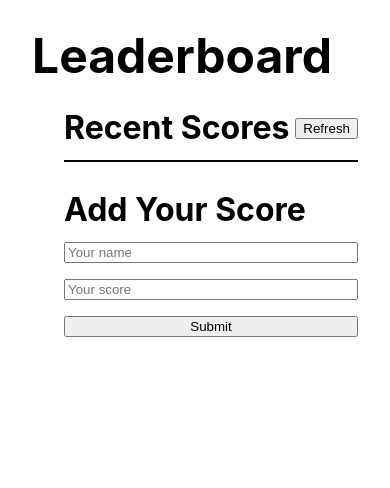
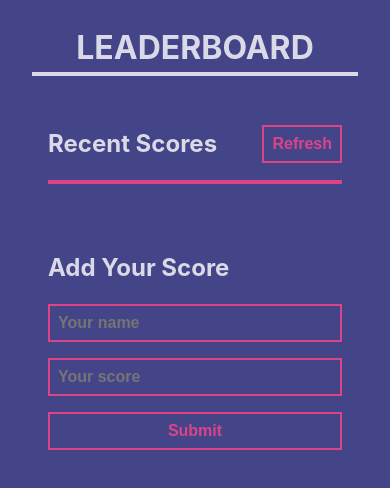
Before and after one commit to brenoxav/leaderboard, a website built with webpack: page src/index.html in a window 390 px wide. Built offline with nearby package versions, Linux system fonts and the light colour scheme; no server answers.

Commit message:
Apply styling, update screenshot, fix linter errors

```diff
--- a/src/index.html
+++ b/src/index.html
@@ -15,7 +15,7 @@
       <div class="scores-wrapper">
         <div>
           <h2>Recent Scores</h2>
-          <button class="btn-refresh" type="button">Refresh</button>
+          <button class="btn btn-refresh" type="button">Refresh</button>
         </div>
         <ul class="score-list">
         </ul>
@@ -25,7 +25,7 @@
         <form class="score-form" action="post">
           <input class="input-name" type="text" placeholder="Your name" maxlength="12">
           <input class="input-score" type="number" placeholder="Your score" min="0" max="999999">
-          <button class="btn-submit" type="button">Submit</button>
+          <button class="btn btn-submit" type="button">Submit</button>
         </form>
       </div>
     </div>
--- a/src/style.css
+++ b/src/style.css
@@ -119,6 +119,8 @@ body {
     “Droid Sans”,
     “Helvetica Neue”,
     sans-serif;
+  color: #fffc;
+  background-color: #448;
 }
 
 ol,
@@ -149,14 +151,38 @@ table {
 h1 {
   font-size: 3rem;
   margin-bottom: 2rem;
+  padding-bottom: 0.5rem;
+  text-transform: uppercase;
+  border-bottom: 4px solid #fffc;
 }
 
 h2 {
   font-size: 2rem;
+  padding: 0.5rem 0;
 }
 
 input {
   margin-bottom: 1rem;
+  font-size: 1rem;
+  font-weight: bold;
+  color: #fff;
+  border: 2px solid #d48;
+  background-color: transparent;
+  padding: 0.5rem;
+}
+
+.btn {
+  padding: 0.5rem;
+  border: 2px solid #d48;
+  font-size: 1rem;
+  font-weight: bold;
+  color: #d48;
+  background-color: transparent;
+}
+
+.btn:hover {
+  color: #448;
+  background-color: #d48;
 }
 
 .container {
@@ -192,13 +218,36 @@ input {
 }
 
 .score-list {
-  border: 1px solid #000;
+  max-height: 60vh;
+  overflow-y: auto;
+  border: 2px solid #d48;
 }
 
 .score-item {
+  display: flex;
+  justify-content: space-between;
   padding: 0.5rem 1rem;
+  text-transform: uppercase;
+  font-weight: bold;
+  color: #d48;
 }
 
 .item-shade {
-  background-color: #eee;
+  background-color: #559;
 }
+
+@media screen and (max-width: 480px) {
+  h1 {
+    text-align: center;
+    font-size: 2rem;
+  }
+
+  h2 {
+    font-size: 1.5rem;
+  }
+
+  .scores-wrapper,
+  .form-wrapper {
+    padding: 1rem;
+  }
+}
```
